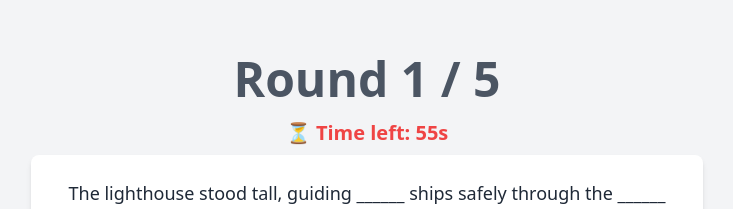
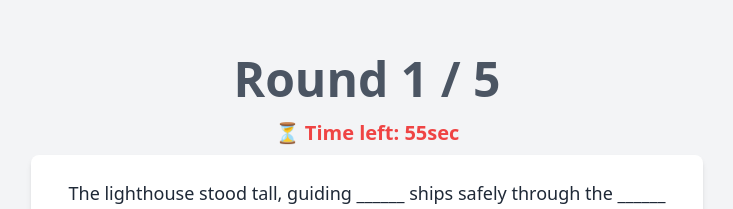
Before and after one commit to ambikamishra03/Sentence_construction, a React (Create React App) app: page /quize in a window 1280 px wide. Shown: the part 181-390 px from the top of the page, without its empty margins (273-1006 px from the left). Built offline with nearby package versions, Linux system fonts and the light colour scheme.

Commit message:
file name changed

```diff
--- a/src/App.js
+++ b/src/App.js
@@ -1,8 +1,8 @@
 import React from "react";
 import "./index.css";
 import { BrowserRouter as Router, Routes, Route } from "react-router-dom";
-import Home from './components/Home'
-import QuizePage from './components/QuizePage';
+import Home from './Components/Home'
+import QuizePage from './Components/QuizePage';
 
 
 const  App = ()  => {
--- a/src/components/quizePage.js
+++ b/src/components/quizePage.js
@@ -11,7 +11,7 @@ const QuizePage = () => {
   const [score, setScore] = useState(0);
   const [round, setRound] = useState(1);
   const [timeLeft, setTimeLeft] = useState(60);
-  const [isCompleted, setIsCompleted] = useState(false); // check if sentence is fully filled
+  const [isCompleted, setIsCompleted] = useState(false);
 
   const blanksCount = (sentences[index].match(/______+/g) || []).length;
 
@@ -62,6 +62,9 @@ const QuizePage = () => {
     navigate("/");
   };
 
+
+  // timer
+
   useEffect(() => {
     const timer = setInterval(() => {
       setTimeLeft((prev) => {
@@ -80,7 +83,7 @@ const QuizePage = () => {
   return (
     <div className="min-h-screen flex flex-col justify-center items-center bg-gray-100 px-4">
       <h2 className="text-5xl font-bold text-gray-600 mb-4">Round {round} / 5</h2>
-      <p className="text-xl text-red-500 font-bold mb-2">⏳ Time left: {timeLeft}s</p>
+      <p className="text-xl text-red-500 font-bold mb-2">⏳ Time left: {timeLeft}sec</p>
 
       <div className="max-w-2xl bg-white p-6 rounded-lg shadow-md text-center">
         <p className="text-lg text-gray-800 mb-4">{getDisplayedSentence()}</p>
```
